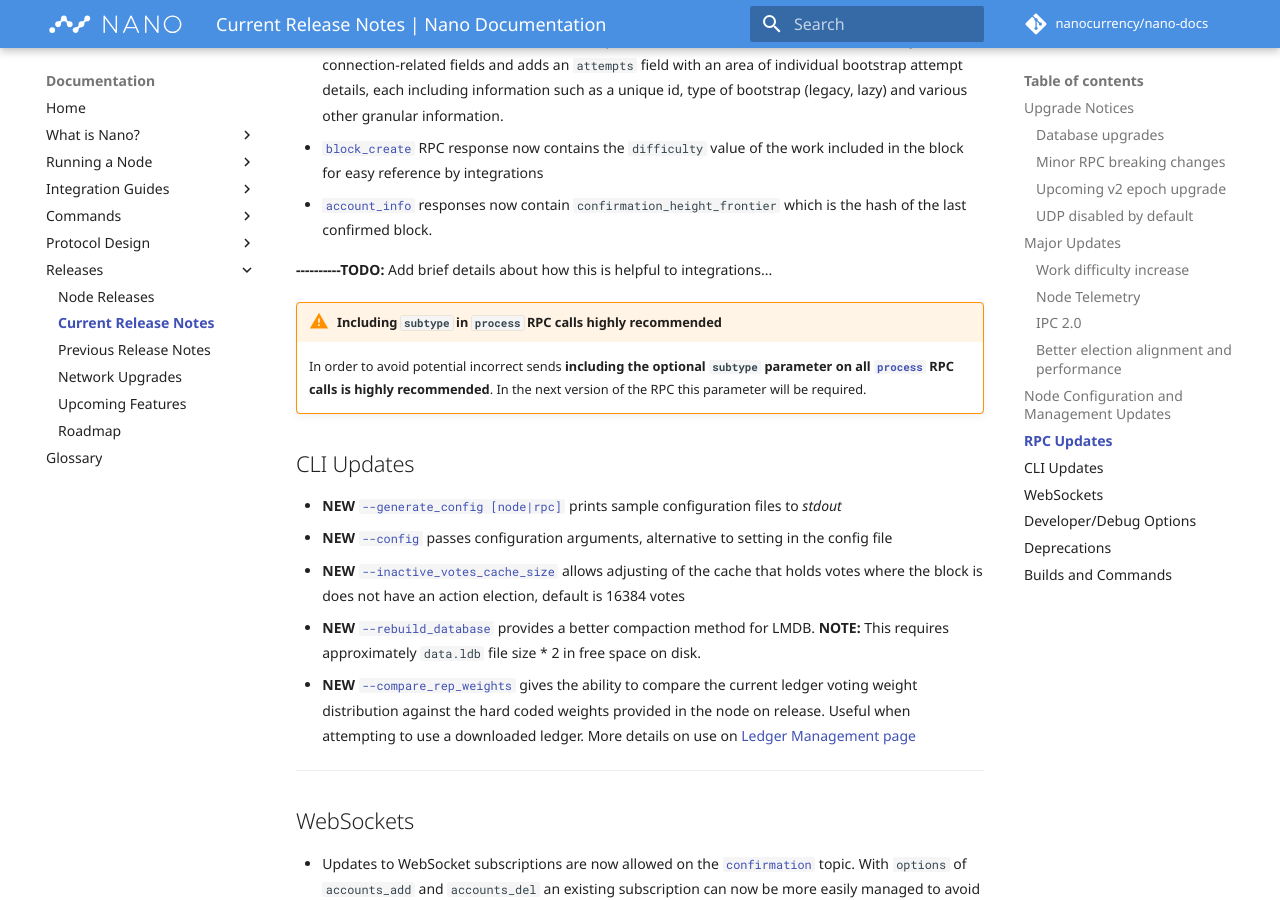
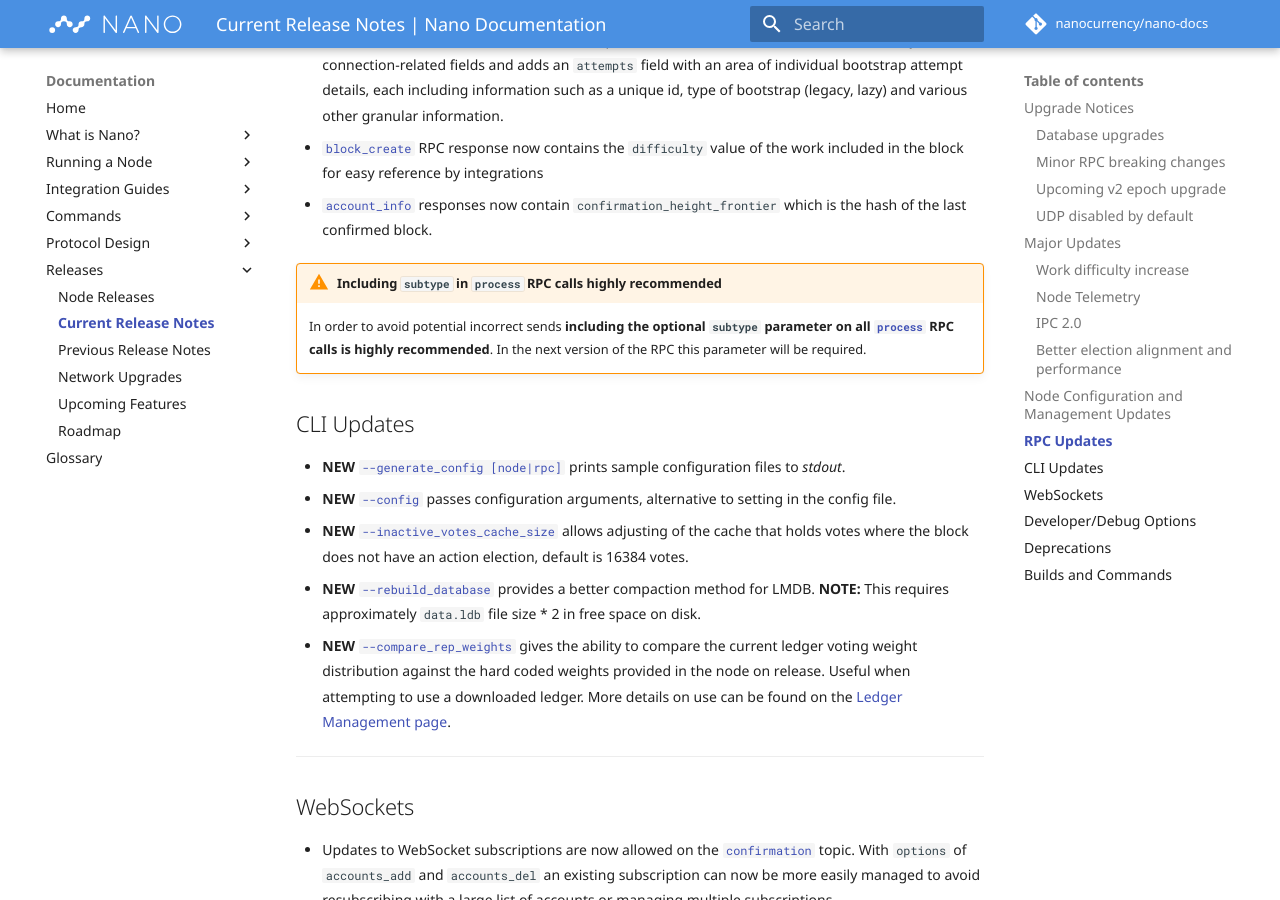
Before and after one commit to nanocurrency/nano-docs, an MkDocs documentation site: the page built from docs/releases/current-release-notes.md, in a window 1280 px wide and 900 px high, scrolled down 3960 px. Built offline with MkDocs 1.6.1 and Material for MkDocs 9.7.7, drawn with Linux system fonts in a browser that asks for light colours; comment, search, counter and statistics services are not loaded; some of the changed text lies outside the part shown.

Commit message:
Minor typo and other changes

```diff
--- a/docs/releases/current-release-notes.md
+++ b/docs/releases/current-release-notes.md
@@ -37,7 +37,7 @@
 ### UDP disabled by default
 With all active peers capable of communicating via TCP, the UDP connections will be disabled by default in this version. To avoid disruptions, all nodes should allow traffic on 7075 TCP (see [Network Ports](/running-a-node/node-setup/#network-ports) details) and once upgraded, the [`peers`](/commands/rpc-protocol/#peers) RPC call should return at least dozens of peers and the [`confirmation_quorum`](/commands/rpc-protocol/#confirmation_quorum) RPC call should have a `peers_stake_total` value in the high tens of millions of Nano.
 
-Although not recommended, if necessary temporary use of UDP can be done with the new [`--enable_udp`](/commands/command-line-interface/#-enable_udp) flag.
+Although not recommended, if necessary the temporary use of UDP can be done with the new [`--enable_udp`](/commands/command-line-interface/#-enable_udp) flag.
 
 ---
 
@@ -46,10 +46,10 @@
 ### Work difficulty increase
 As mentioned in the [Upgrade Notices](#upgrade-notices) section above, work difficulty changes were implemented in V21, but will not be activated until epoch v2 blocks are distributed at a future date. Please review the [Upcoming upgrades section](/releases/network-upgrades#increased-work-difficulty) of the Network Upgrades page for details.
 
-Updates on the progress toward the epoch upgrade will be posted in our many social channels as well as sent through our technical updates mailing list which can be joined here: http://eepurl.com/gZucL1.
+Updates on the progress toward the epoch upgrade will be posted in our many social channels as well as sent through our technical updates mailing list which can be joined here: <a href="http://eepurl.com/gZucL1" class="button" target="_blank" rel="noopener">Join Mailing List</a>.
 
 ### Node Telemetry
-To allow better communication between nodes about various performance and other details, telemetry was added between peers. Details of what is shared and option to request them can be found within the [`node_telemetry`](/commands/rpc-protocol/#node_telemetry) RPC. Various version details, account and block counts, active difficulty and more can be discovered from individual peers or summarized across them. For protocol level details, see [Node Telemetry section](/protocol-design/networking/#node-telemetry) under Protocol Design > Networking.
+To allow better communication between nodes about various performance and other details, telemetry was added between peers. Details of what is shared and options to request them can be found within the [`node_telemetry`](/commands/rpc-protocol/#node_telemetry) RPC. Various version details, account and block counts, active difficulty and more can be discovered from individual peers or summarized across them. For protocol level details, see [Node Telemetry section](/protocol-design/networking/#node-telemetry) under Protocol Design > Networking.
 
 --8<-- "telemetry-can-be-forged.md"
 
@@ -90,17 +90,15 @@
 * [`block_create`](/commands/rpc-protocol/#block_create) RPC response now contains the `difficulty` value of the work included in the block for easy reference by integrations
 * [`account_info`](/commands/rpc-protocol/#account_info) responses now contain `confirmation_height_frontier` which is the hash of the last confirmed block.
 
-**----------TODO:** Add brief details about how this is helpful to integrations...
-
 --8<-- "process-sub-type-recommended.md"
 
 ## CLI Updates
 
-* **NEW** [`--generate_config [node|rpc]`](/commands/command-line-interface/#-generate_config-noderpc) prints sample configuration files to *stdout*
-* **NEW** [`--config`](/commands/command-line-interface/#-config-keyvalue) passes configuration arguments, alternative to setting in the config file
-* **NEW** [`--inactive_votes_cache_size`](/commands/command-line-interface/#-inactive_votes_cache_size) allows adjusting of the cache that holds votes where the block is does not have an action election, default is 16384 votes
+* **NEW** [`--generate_config [node|rpc]`](/commands/command-line-interface/#-generate_config-noderpc) prints sample configuration files to *stdout*.
+* **NEW** [`--config`](/commands/command-line-interface/#-config-keyvalue) passes configuration arguments, alternative to setting in the config file.
+* **NEW** [`--inactive_votes_cache_size`](/commands/command-line-interface/#-inactive_votes_cache_size) allows adjusting of the cache that holds votes where the block does not have an action election, default is 16384 votes.
 * **NEW** [`--rebuild_database`](/commands/command-line-interface/#-rebuild_database) provides a better compaction method for LMDB. **NOTE:** This requires approximately `data.ldb` file size * 2 in free space on disk.
-* **NEW** [`--compare_rep_weights`](/commands/command-line-interface/#-compare_rep_weights) gives the ability to compare the current ledger voting weight distribution against the hard coded weights provided in the node on release. Useful when attempting to use a downloaded ledger. More details on use on [Ledger Management page](/running-a-node/ledger-management)
+* **NEW** [`--compare_rep_weights`](/commands/command-line-interface/#-compare_rep_weights) gives the ability to compare the current ledger voting weight distribution against the hard coded weights provided in the node on release. Useful when attempting to use a downloaded ledger. More details on use can be found on the [Ledger Management page](/running-a-node/ledger-management).
 
 ---
 
--- a/docs/snippets/join-technical-mailing-list.md
+++ b/docs/snippets/join-technical-mailing-list.md
@@ -1,2 +1,2 @@
 !!! info "Join the technical updates mailing list"
-	Follow this link to sign up for email updates on the latest protocol/node releases and other technical details. This will include network upgrades such as the upcoming epoch distribution: http://eepurl.com/gZucL1
+	Follow this link to sign up for email updates on the latest protocol/node releases and other technical details. This will include network upgrades such as the upcoming epoch distribution: <a href="http://eepurl.com/gZucL1" class="button" target="_blank" rel="noopener">Join Mailing List</a>
```
